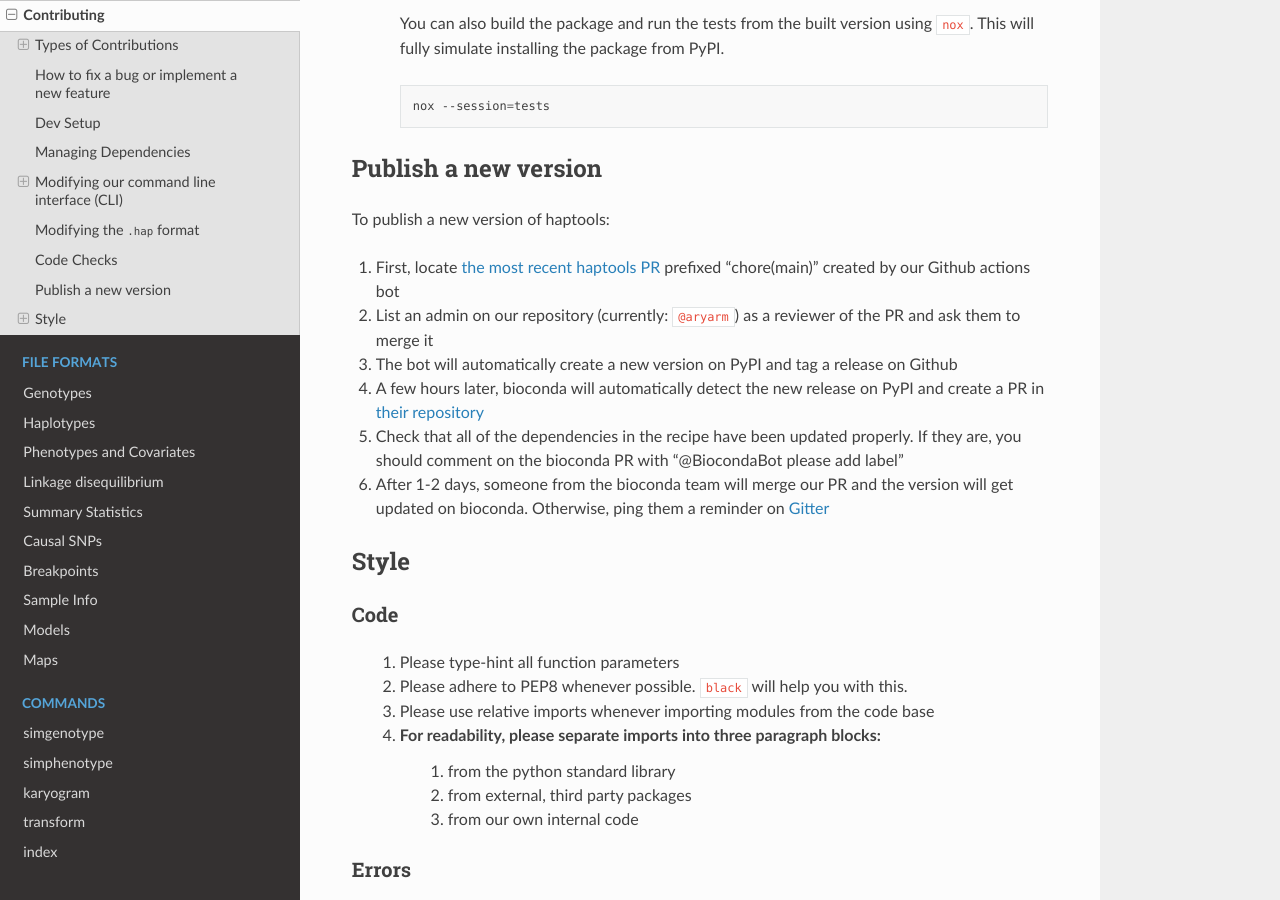
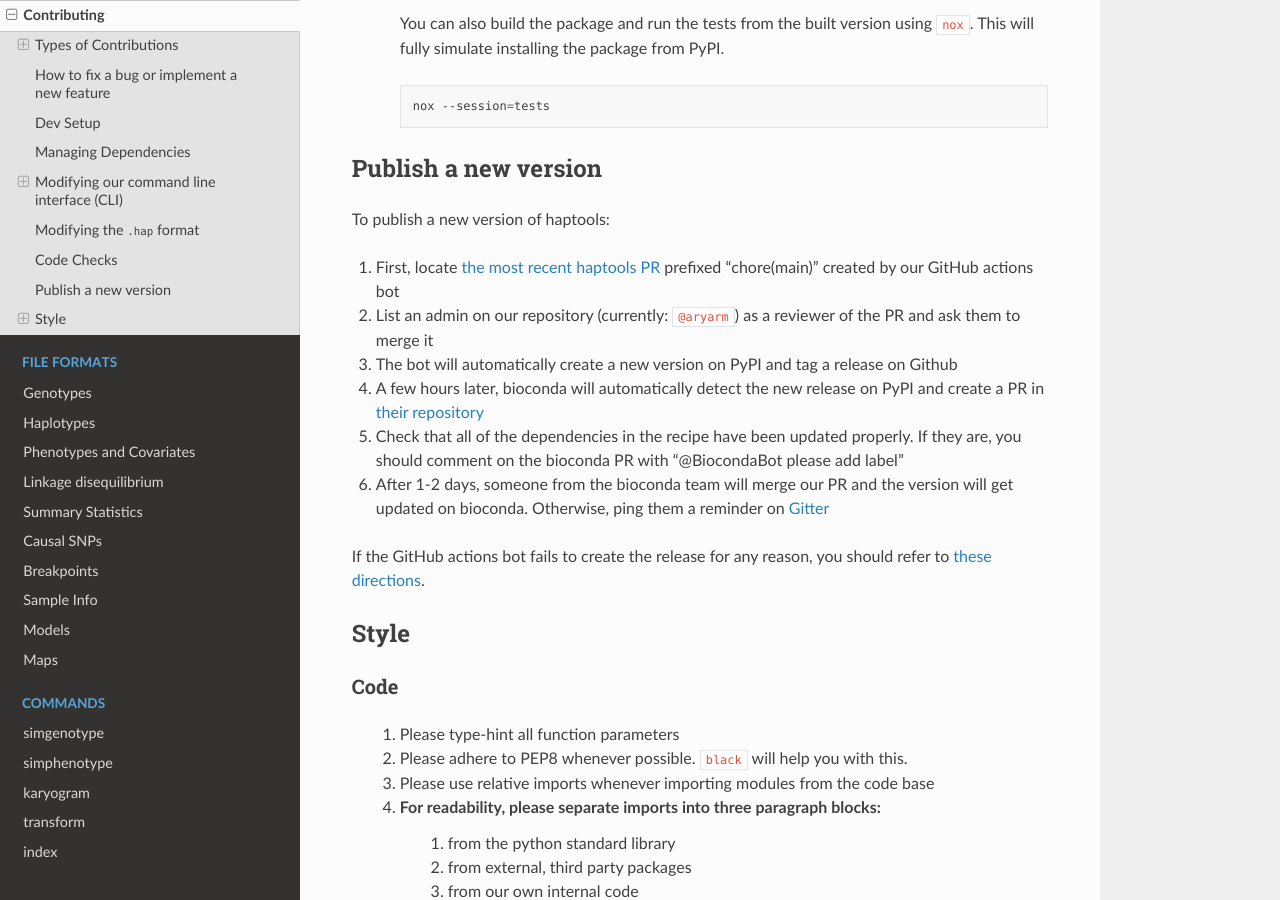
Before and after one commit to CAST-genomics/haptools, a Sphinx documentation site: the page built from docs/project_info/contributing.rst, in a window 1280 px wide and 900 px high, scrolled down 5754 px. Built offline with Sphinx 7.4.7 and the Read the Docs theme 3.1.0, drawn with Linux system fonts in a browser that asks for light colours.

Commit message:
docs: refer to release-please docs for help debugging releases (#282)

```diff
--- a/docs/project_info/contributing.rst
+++ b/docs/project_info/contributing.rst
@@ -236,12 +236,14 @@
 ---------------------
 To publish a new version of haptools:
 
-1. First, locate `the most recent haptools PR <https://github.com/CAST-genomics/haptools/pulls>`_ prefixed "chore(main)" created by our Github actions bot
+1. First, locate `the most recent haptools PR <https://github.com/CAST-genomics/haptools/pulls>`_ prefixed "chore(main)" created by our GitHub actions bot
 2. List an admin on our repository (currently: ``@aryarm``) as a reviewer of the PR and ask them to merge it
 3. The bot will automatically create a new version on PyPI and tag a release on Github
 4. A few hours later, bioconda will automatically detect the new release on PyPI and create a PR in `their repository <https://github.com/bioconda/bioconda-recipes/pulls>`_
 5. Check that all of the dependencies in the recipe have been updated properly. If they are, you should comment on the bioconda PR with "@BiocondaBot please add label"
 6. After 1-2 days, someone from the bioconda team will merge our PR and the version will get updated on bioconda. Otherwise, ping them a reminder on `Gitter <https://gitter.im/bioconda/Lobby>`_
+
+If the GitHub actions bot fails to create the release for any reason, you should refer to `these directions <https://github.com/googleapis/release-please?tab=readme-ov-file#release-please-bot-does-not-create-a-release-pr-why>`_.
 
 -----
 Style
```
